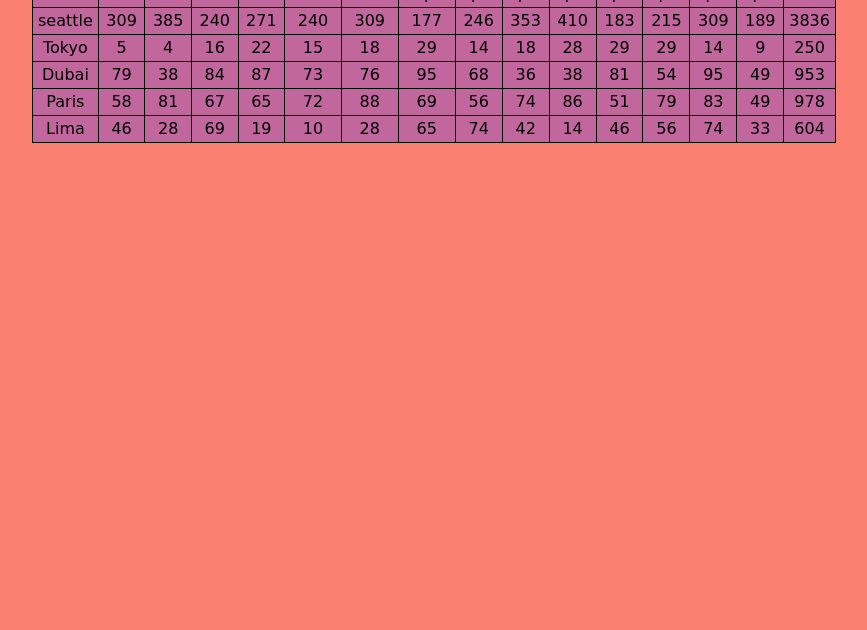
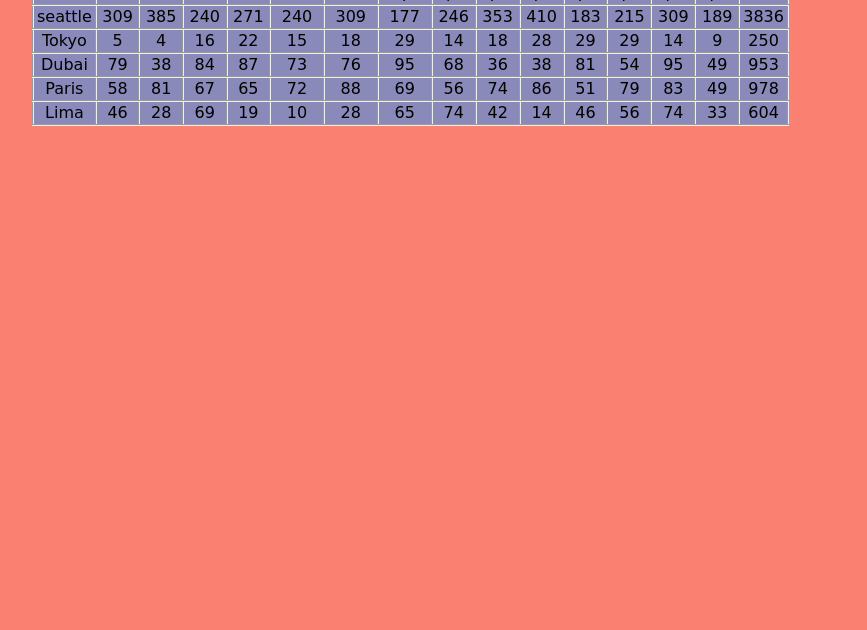
Before and after one commit to tsteed1/cookie-stand, a plain HTML site: page sales.html in a window 1280 px wide. Shown: the part 170-800 px from the top of the page, without its empty margins (68-935 px from the left). Drawn offline with Linux system fonts and the light colour scheme.

```diff
--- a/css/style.css
+++ b/css/style.css
@@ -17,12 +17,13 @@ img {
   width: 30%;
 }
 tr,td:hover {
-  background-color: #9553c28e;
+  background-color: #2b93f58a;
   cursor: pointer;
   cursor: crosshair;
 
 }
-table, td, th {
-  border: 1px solid black;
-  padding: 5px;
+td {
+ border: 2px;
+border-style: outset;
+padding: 3px;
 }
```
Also changed, not shown: 1 other file.
